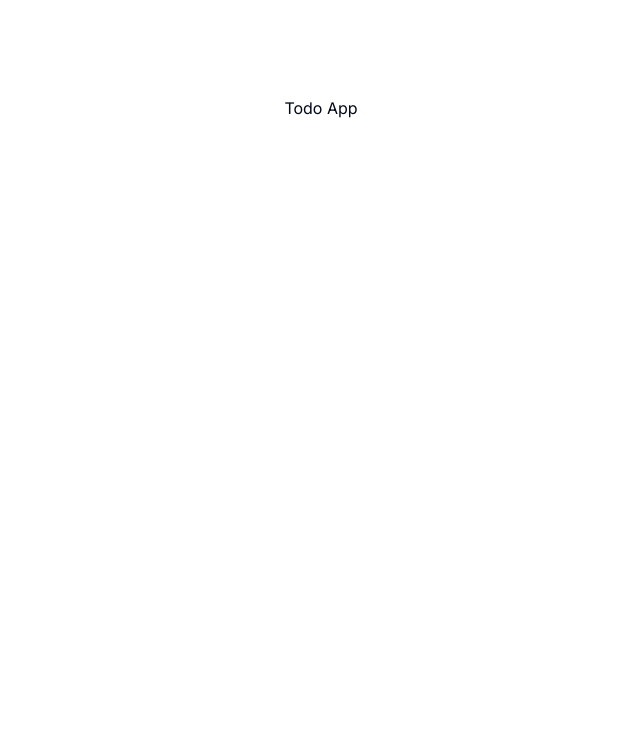
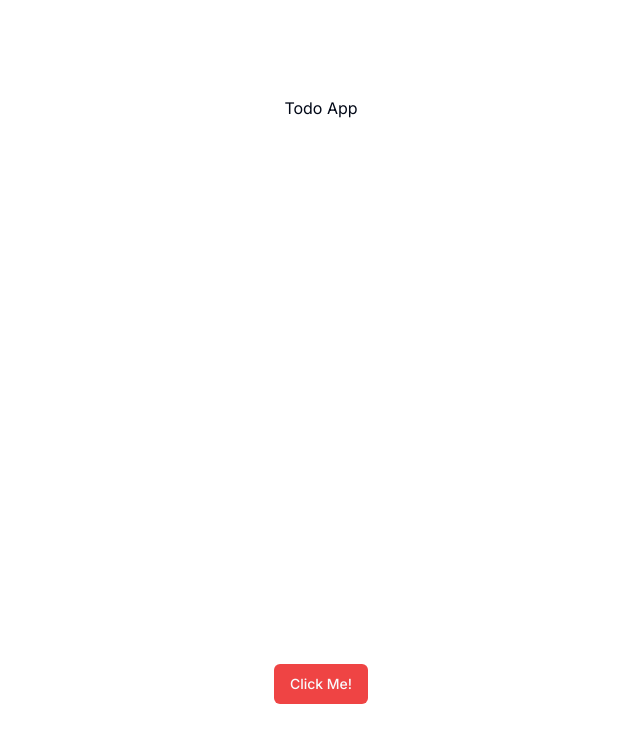
Before and after one commit to iamsahilchandel/todo-app, a Next.js app: page / in a window 1280 px wide. Shown: the top 742 px of the page, without its empty margins (319-959 px from the left). Built offline with nearby package versions, Linux system fonts and the light colour scheme.

Commit message:
Added button component

```diff
--- a/app/page.tsx
+++ b/app/page.tsx
@@ -1,9 +1,11 @@
+import { Button } from "@/components/ui/button";
 import Image from "next/image";
 
 export default function Home() {
   return (
     <main className="flex min-h-screen flex-col items-center justify-between p-24">
       <h1>Todo App</h1>
+      <Button variant={"destructive"}>Click Me!</Button>
     </main>
   );
 }
--- /dev/null
+++ b/components/ui/button.tsx
@@ -0,0 +1,56 @@
+import * as React from "react"
+import { Slot } from "@radix-ui/react-slot"
+import { cva, type VariantProps } from "class-variance-authority"
+
+import { cn } from "@/lib/utils"
+
+const buttonVariants = cva(
+  "inline-flex items-center justify-center whitespace-nowrap rounded-md text-sm font-medium ring-offset-background transition-colors focus-visible:outline-none focus-visible:ring-2 focus-visible:ring-ring focus-visible:ring-offset-2 disabled:pointer-events-none disabled:opacity-50",
+  {
+    variants: {
+      variant: {
+        default: "bg-primary text-primary-foreground hover:bg-primary/90",
+        destructive:
+          "bg-destructive text-destructive-foreground hover:bg-destructive/90",
+        outline:
+          "border border-input bg-background hover:bg-accent hover:text-accent-foreground",
+        secondary:
+          "bg-secondary text-secondary-foreground hover:bg-secondary/80",
+        ghost: "hover:bg-accent hover:text-accent-foreground",
+        link: "text-primary underline-offset-4 hover:underline",
+      },
+      size: {
+        default: "h-10 px-4 py-2",
+        sm: "h-9 rounded-md px-3",
+        lg: "h-11 rounded-md px-8",
+        icon: "h-10 w-10",
+      },
+    },
+    defaultVariants: {
+      variant: "default",
+      size: "default",
+    },
+  }
+)
+
+export interface ButtonProps
+  extends React.ButtonHTMLAttributes<HTMLButtonElement>,
+    VariantProps<typeof buttonVariants> {
+  asChild?: boolean
+}
+
+const Button = React.forwardRef<HTMLButtonElement, ButtonProps>(
+  ({ className, variant, size, asChild = false, ...props }, ref) => {
+    const Comp = asChild ? Slot : "button"
+    return (
+      <Comp
+        className={cn(buttonVariants({ variant, size, className }))}
+        ref={ref}
+        {...props}
+      />
+    )
+  }
+)
+Button.displayName = "Button"
+
+export { Button, buttonVariants }
--- a/package.json
+++ b/package.json
@@ -9,6 +9,7 @@
     "lint": "next lint"
   },
   "dependencies": {
+    "@radix-ui/react-slot": "^1.1.0",
     "class-variance-authority": "^0.7.0",
     "clsx": "^2.1.1",
     "lucide-react": "^0.396.0",
```
Also changed, not shown: 1 other file (tests, documents, lock files or other folders).
